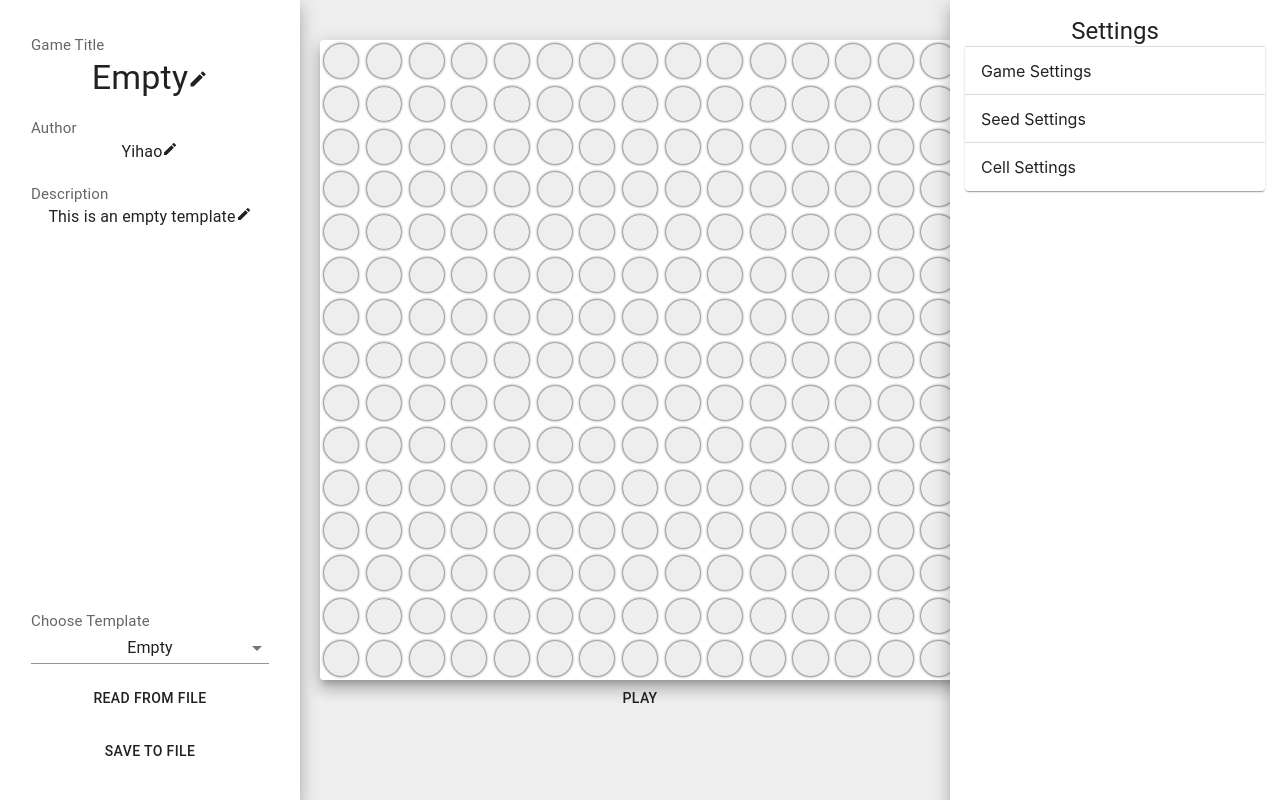
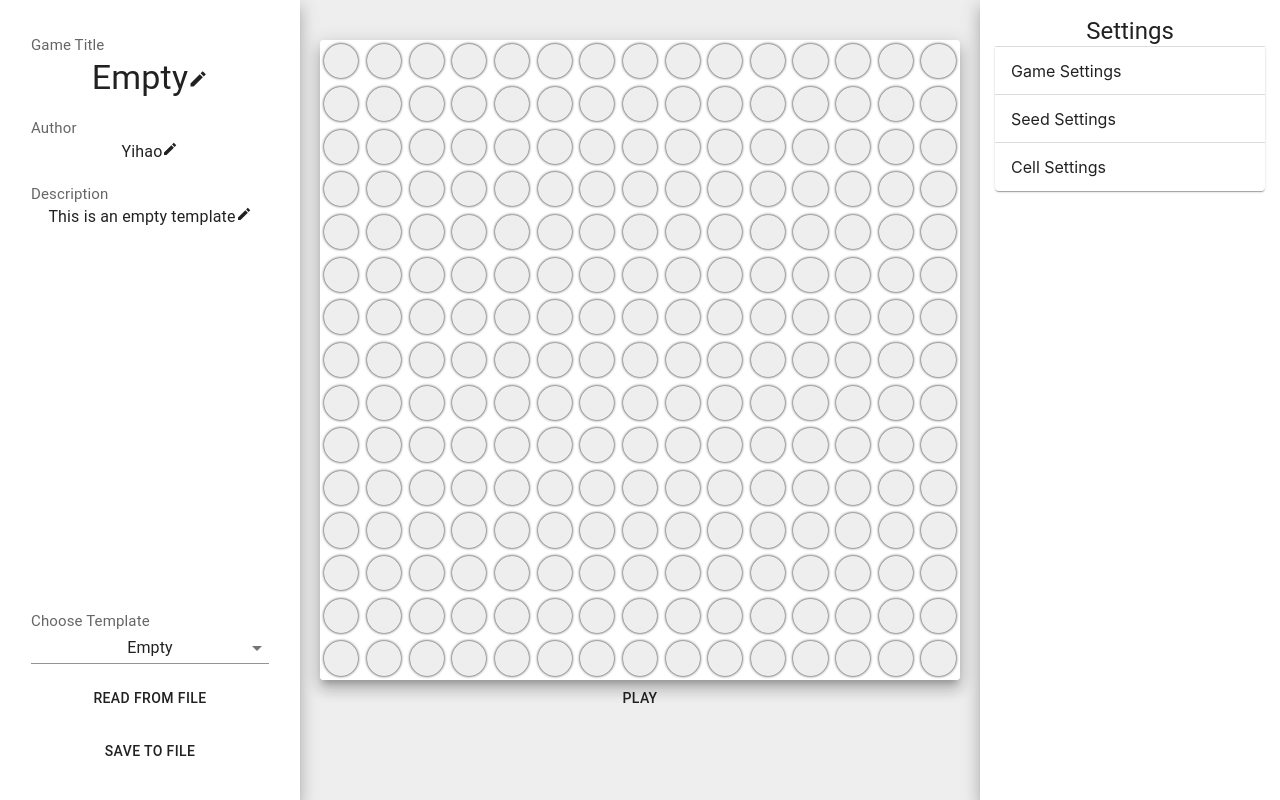
Before and after one commit to y1hao/ColorfulLife, a React (Create React App) app in the folder life/: page / in a window 1280 px wide. Built offline with nearby package versions, Linux system fonts and the light colour scheme.

Commit message:
Fix right panel box sizing

```diff
--- a/life/src/Components/RightPanel.tsx
+++ b/life/src/Components/RightPanel.tsx
@@ -36,7 +36,7 @@ interface IProps {
 export default function RightPanel(props: IProps) {
     const classes = makeStyles({
         drawerPaper: {
-            borderSizing: "border-box",
+            boxSizing: "border-box",
             width: props.panelWidth,
             padding: 15,
             border: 'none'
```
